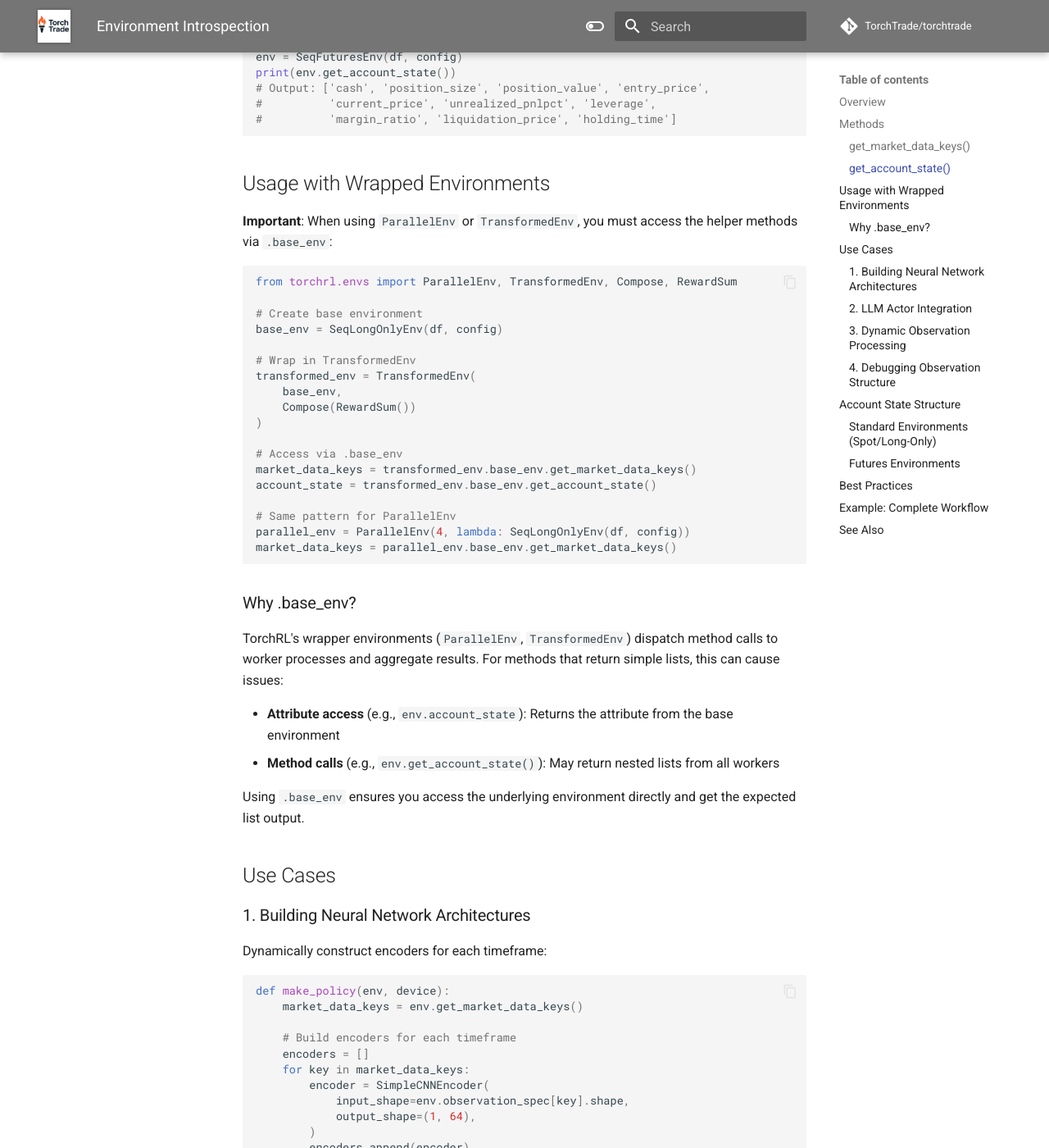
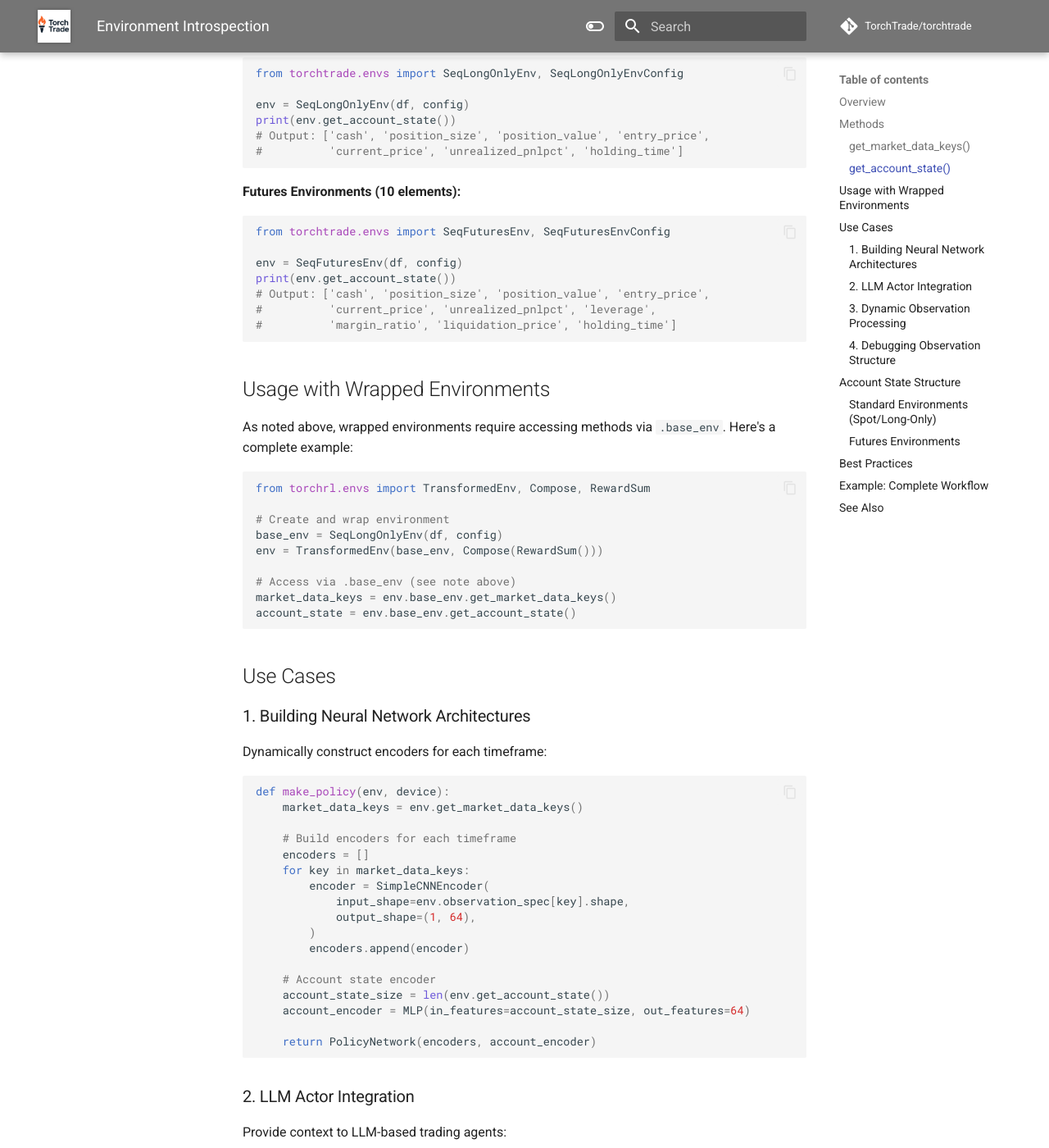
Before and after one commit to TorchTrade/torchtrade, an MkDocs documentation site: the page built from docs/guides/environment-introspection.md, in a window 1280 px wide and 1400 px high, scrolled down 1458 px. Shown: the whole window at 82% size. Built offline with MkDocs 1.6.1 and Material for MkDocs 9.7.7, drawn with Linux system fonts in a browser that asks for light colours; comment, search, counter and statistics services are not loaded; some of the changed text lies outside the part shown.

Commit message:
Address PR review findings: Add wrapped env tests and consolidate docs
Addresses critical findings from PR review agents:

**Test Coverage Improvements (Criticality 10/10):**
- Add TestWrappedEnvironmentIntrospection with 4 new tests
- Test .base_env access pattern (PRIMARY documented use case)
- Test multi-timeframe wrapped environments
- Test futures wrapped environments return 10 elements
- Test attributes populated after wrapping
- All training examples use wrapped envs, now properly tested

**Documentation Improvements:**
- Add prominent callout box in Overview with .base_env pattern
- Consolidate repetitive .base_env explanations (removed ~40 lines)
- Simplify "Usage with Wrapped Environments" section
- Update Best Practices to reference Overview note

Test Results: 17/17 tests pass (13 original + 4 new)

Co-Authored-By: Claude Sonnet 4.5 <noreply@anthropic.com>

````diff
--- a/docs/guides/environment-introspection.md
+++ b/docs/guides/environment-introspection.md
@@ -10,6 +10,15 @@ All TorchTrade environments provide two methods for introspection:
 - **`get_account_state()`**: Returns list of account state field names
 
 These methods allow you to dynamically adapt your code to different environment configurations without hardcoding observation structure.
+
+> **⚠️ Important for Wrapped Environments:**
+>
+> When using `ParallelEnv` or `TransformedEnv` (as done in all training examples), access introspection methods via `.base_env`:
+> ```python
+> market_keys = env.base_env.get_market_data_keys()
+> account_state = env.base_env.get_account_state()
+> ```
+> This ensures you access the underlying environment directly and avoid nested list returns from parallel workers.
 
 ## Methods
 
@@ -62,37 +71,19 @@ print(env.get_account_state())
 
 ## Usage with Wrapped Environments
 
-**Important**: When using `ParallelEnv` or `TransformedEnv`, you must access the helper methods via `.base_env`:
+As noted above, wrapped environments require accessing methods via `.base_env`. Here's a complete example:
 
 ```python
-from torchrl.envs import ParallelEnv, TransformedEnv, Compose, RewardSum
+from torchrl.envs import TransformedEnv, Compose, RewardSum
 
-# Create base environment
+# Create and wrap environment
 base_env = SeqLongOnlyEnv(df, config)
+env = TransformedEnv(base_env, Compose(RewardSum()))
 
-# Wrap in TransformedEnv
-transformed_env = TransformedEnv(
-    base_env,
-    Compose(RewardSum())
-)
-
-# Access via .base_env
-market_data_keys = transformed_env.base_env.get_market_data_keys()
-account_state = transformed_env.base_env.get_account_state()
-
-# Same pattern for ParallelEnv
-parallel_env = ParallelEnv(4, lambda: SeqLongOnlyEnv(df, config))
-market_data_keys = parallel_env.base_env.get_market_data_keys()
+# Access via .base_env (see note above)
+market_data_keys = env.base_env.get_market_data_keys()
+account_state = env.base_env.get_account_state()
 ```
-
-### Why .base_env?
-
-TorchRL's wrapper environments (`ParallelEnv`, `TransformedEnv`) dispatch method calls to worker processes and aggregate results. For methods that return simple lists, this can cause issues:
-
-- **Attribute access** (e.g., `env.account_state`): Returns the attribute from the base environment
-- **Method calls** (e.g., `env.get_account_state()`): May return nested lists from all workers
-
-Using `.base_env` ensures you access the underlying environment directly and get the expected list output.
 
 ## Use Cases
 
@@ -202,7 +193,7 @@ Futures environments include 3 additional fields for margin trading:
 1. **Use for dynamic architectures**: When building networks that need to adapt to different timeframe configurations
 2. **Document assumptions**: If your code expects specific account state fields, document which environment types are supported
 3. **Validate in tests**: Test your code with different configurations to ensure it handles varying observation structures
-4. **Access via .base_env for wrapped environments**: Always use `.base_env` when the environment is wrapped
+4. **Remember `.base_env` pattern**: See the important note in the Overview section above
 
 ## Example: Complete Workflow
 
````
Also changed, not shown: 1 other file.
